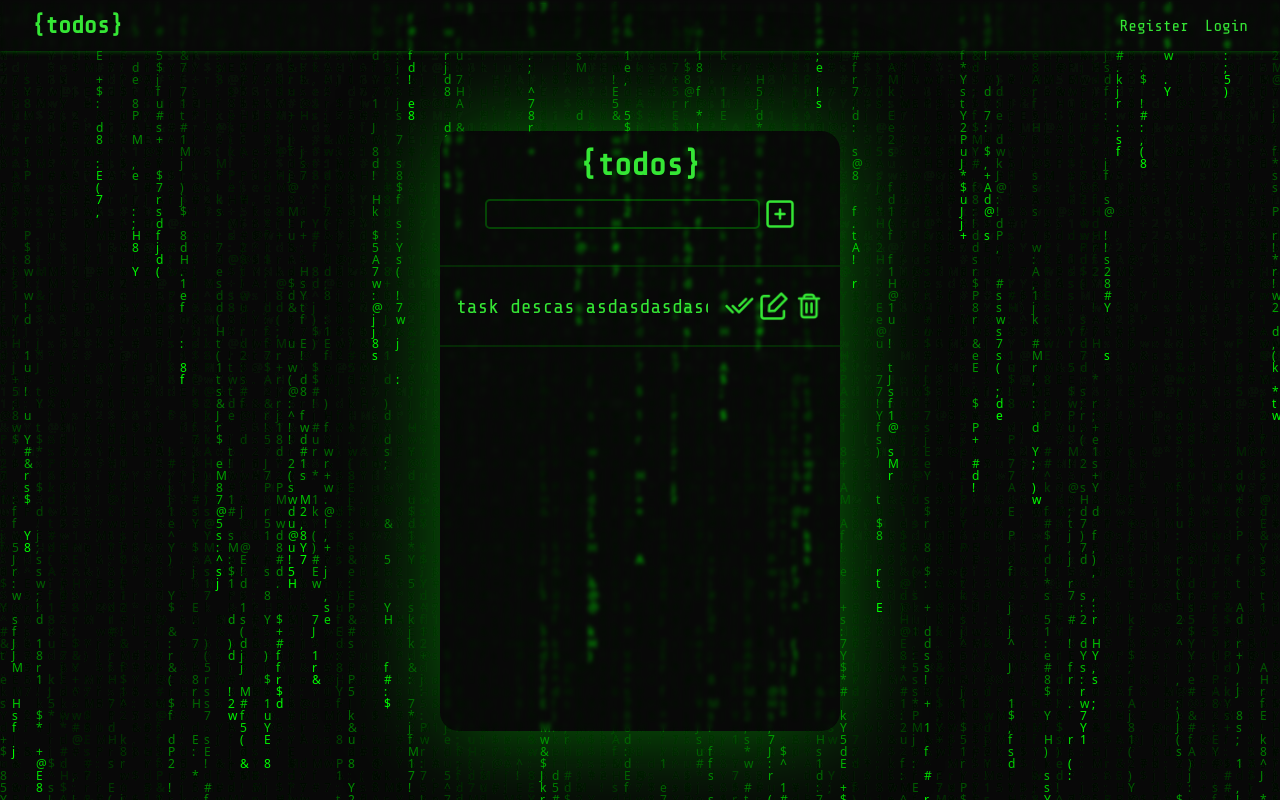
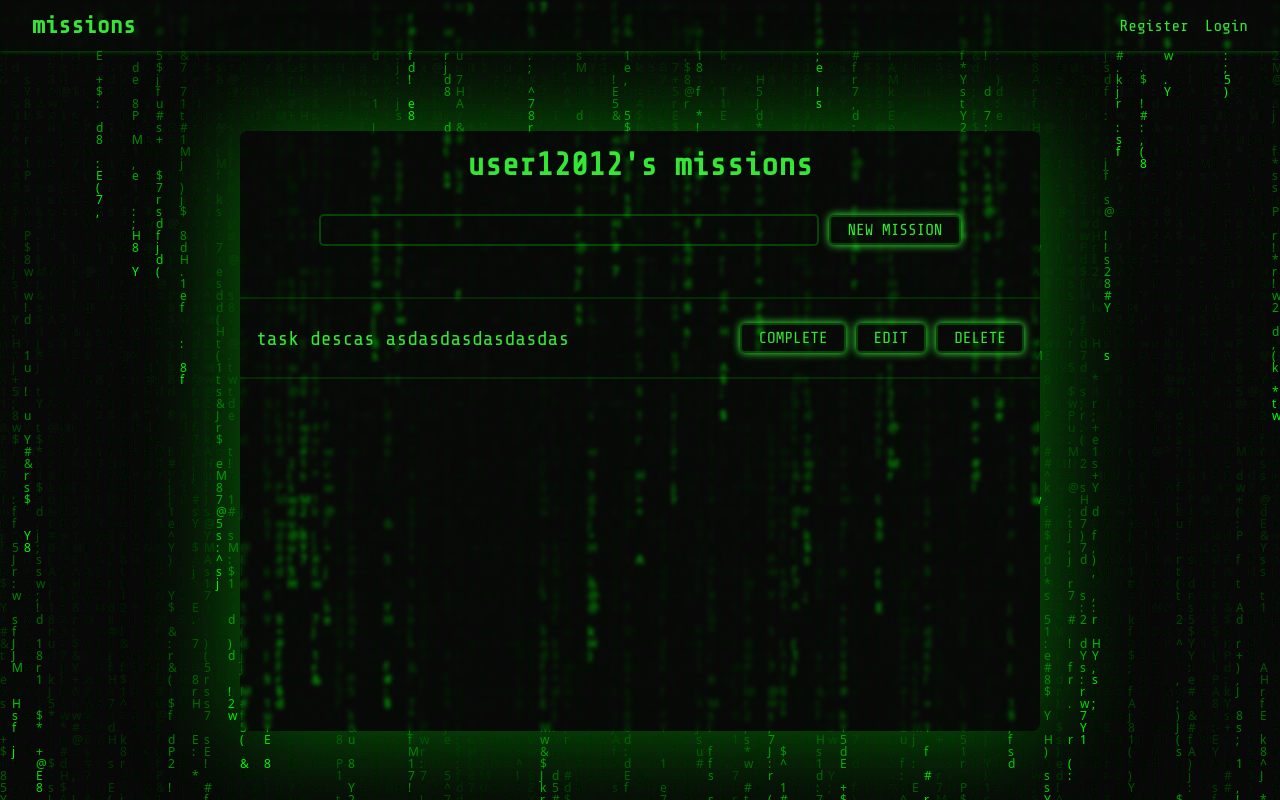
Before and after one commit to GITvoren/todos-react, a React (Create React App) app: page / in a window 1280 px wide. Built offline with nearby package versions, Linux system fonts and the light colour scheme.

Commit message:
redesign

```diff
--- a/public/index.html
+++ b/public/index.html
@@ -3,7 +3,7 @@
   <head>
     <meta charset="utf-8" />
     <meta name="viewport" content="width=device-width, initial-scale=1" />
-    <title>{todos} - a fullstack react app</title>
+    <title>missions (todos) - MERN App</title>
   </head>
   <body>
     <div id="root">
--- a/src/App.js
+++ b/src/App.js
@@ -19,10 +19,10 @@ function App(){
           <Route path ="/" element={
             <div className="app">
                 <div className="flex">
-                  <h1>&#123;todos&#125;</h1>
+                  <h1>user12012's missions</h1>
                     <div className="flex-row">
                       <input type="text" className="add-input" />
-                      <img src={plus} className="icon" />
+                      <img src={plus} className="icon" /><button className="task-btn">NEW MISSION</button>
                     </div>
                     <br /><br />
                     <hr className="hr" />
@@ -40,4 +40,5 @@ function App(){
 }
 
 
+
 export default App;
--- a/src/assets/css/app.css
+++ b/src/assets/css/app.css
@@ -1,19 +1,64 @@
 .app{
-     max-width: 400px;
+     max-width: 800px;
      height: 600px;
-     /* background-image: linear-gradient(to right, rgb(61, 61, 61),rgb(32, 32, 32)); */
-     background: transparent;
      backdrop-filter: blur(2px);
      box-shadow: 0 0 100px rgba(0, 200, 0, 0.5);
      margin: auto;
-     /* transform: translateX(10vw); */
      margin-top: 5rem;
-     border-radius: 19px;
+     border-radius: 8px;
 }
 
-@media(max-width: 1223px){
+.icon{
+     display: none;
+}
+
+
+
+.task p{
+     font-size: 20px;
+     color: rgba(59, 255, 59, 0.897);
+     overflow: hidden;
+     white-space: nowrap;
+     margin-right: 1rem;
+
+}
+
+.add-input{
+     width: 500px;
+     height: 32px;
+     border-radius: 5px;
+     border: 0;
+}
+
+.flex>h1{
+     color: rgba(59, 255, 59, 0.897);
+     margin: 1rem;
+}
+
+@media(max-width: 650px){
      .app{
-          transform: translateX(0vw);
+          border-radius: 19px;
+          margin: 5rem 1rem;
+     }
+
+     .icon{
+          display: block;
+     }
+     .task-btn{
+          display: none;
+     }
+
+     .task p{
+          font-size: 16px;
+     }
+
+     .flex>h1{
+          font-size: 20px;
+     }
+
+     .add-input{
+          width: 275px;
+
      }
 }
 
@@ -23,16 +68,9 @@
      align-items: center;
 }
 
-.flex>h1{
-     color: rgba(59, 255, 59, 0.897);
-     margin: 1rem;
-}
 
-.add-input{
-     width: 275px;
-     border-radius: 5px;
-     border: 0;
-}
+
+
 
 .task{
      display: flex;
@@ -48,14 +86,7 @@
 
 
 
-.task p{
-     font-size: 20px;
-     color: rgba(59, 255, 59, 0.897);
-     overflow: hidden;
-     white-space: nowrap;
-     margin-right: 1rem;
 
-}
 
 .icon{
      height: 30px;
@@ -64,7 +95,8 @@
 
 .flex-row{
      display: flex;
-     gap: 5px;
+     gap: 10px;
+     align-items: center;
 }
 
 
--- a/src/components/Navbar.js
+++ b/src/components/Navbar.js
@@ -5,7 +5,7 @@ function Navbar(){
      return(
           <nav>
                <div className="nav-list">
-                    <Link to="/"><h1>&#123;todos&#125;</h1></Link>
+                    <Link to="/"><h1>missions</h1></Link>
                     <div className="flex-row-nav">
                          <Link to="/register">Register</Link>
                          <Link to="/login">Login</Link>
--- a/src/components/Task.js
+++ b/src/components/Task.js
@@ -7,9 +7,9 @@ function Task(){
           <div className="task">
                <p>task descas asdasdasdasdasdas</p>
                <div className="flex-row">
-                    <img src={check} className="icon"/>
-                    <img src={edit} className="icon"/>
-                    <img src={trash} className="icon"/>
+                    <img src={check} className="icon"/><button className="task-btn">COMPLETE</button>
+                    <img src={edit} className="icon"/><button className="task-btn">EDIT</button>
+                    <img src={trash} className="icon"/><button className="task-btn">DELETE</button>
               </div>
           </div>
      )
```
Also changed, not shown: src/assets/images/complete.png (added), src/assets/images/complete2.png (added).
